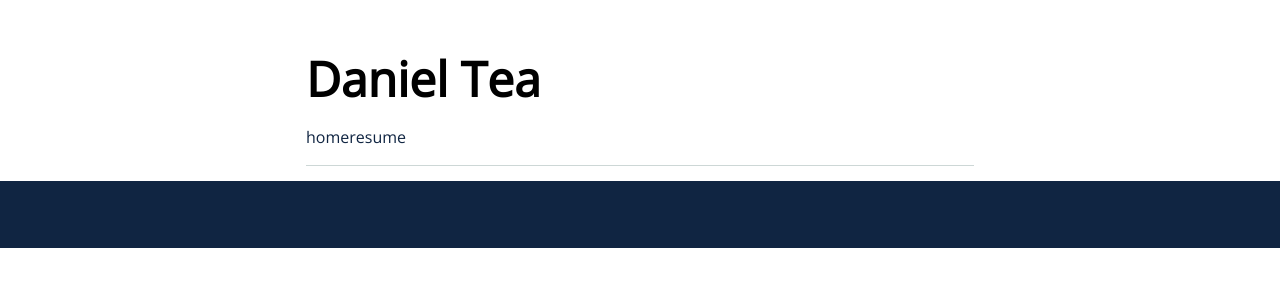
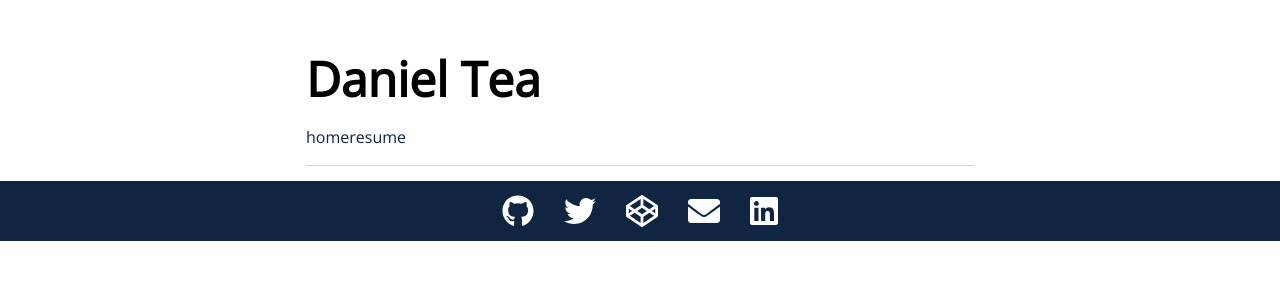
Before and after one commit to dlcoffee/website, a Next.js app: page / in a window 1280 px wide. Shown: the top 300 px of the page. Built offline with nearby package versions, Linux system fonts and the light colour scheme.

Commit message:
update font awesome

```diff
--- /dev/null
+++ b/components/Footer.js
@@ -0,0 +1,46 @@
+import { FontAwesomeIcon } from '@fortawesome/react-fontawesome'
+
+const Footer = () => {
+  return (
+    <footer className="site-footer">
+      <nav className="site-footer-nav">
+        <ul className="social-media-list">
+          <li className="social-media-item">
+            <a href="https://github.com/dlcoffee" title="github">
+              <FontAwesomeIcon icon={['fab', 'github']} size="2x" />
+            </a>
+          </li>
+
+          <li className="social-media-item">
+            <a href="https://twitter.com/_dlcoffee" title="twitter">
+              <FontAwesomeIcon icon={['fab', 'twitter']} size="2x" />
+            </a>
+          </li>
+
+          <li className="social-media-item">
+            <a href="https://codepen.io/dlcoffee" title="codepen">
+              <FontAwesomeIcon icon={['fab', 'codepen']} size="2x" />
+            </a>
+          </li>
+
+          <li className="social-media-item">
+            <a href="mailto:daniel.l.tea@gmail.com" title="email">
+              <FontAwesomeIcon icon={'envelope'} size="2x" />
+            </a>
+          </li>
+
+          <li className="social-media-item">
+            <a
+              href="https://linkedin.com/in/daniel-tea-1ab14697"
+              title="linkedin"
+            >
+              <FontAwesomeIcon icon={['fab', 'linkedin']} size="2x" />
+            </a>
+          </li>
+        </ul>
+      </nav>
+    </footer>
+  )
+}
+
+export default Footer
--- a/components/Layout.js
+++ b/components/Layout.js
@@ -1,55 +1,14 @@
 import Header from './Header'
+import Footer from './Footer'
 
 const Layout = ({ children }) => {
   return (
     <div className="container">
       <Header />
-      <div>{children}</div>
 
-      <footer className="site-footer">
-        <nav className="site-footer-nav">
-          <ul className="social-media-list">
-            <li className="social-media-item">
-              <a href="https://github.com/dlcoffee" title="github">
-                <i className="fa fa-github fa-2x" aria-hidden="true"></i>
-              </a>
-            </li>
+      <main>{children}</main>
 
-            <li className="social-media-item">
-              <a
-                href="https://twitter.com/{{ site.twitter_username }}"
-                title="twitter"
-              >
-                <i className="fa fa-twitter fa-2x" aria-hidden="true"></i>
-              </a>
-            </li>
-
-            <li className="social-media-item">
-              <a
-                href="https://codepen.io/{{ site.codepen_username }}"
-                title="codepen"
-              >
-                <i className="fa fa-codepen fa-2x" aria-hidden="true"></i>
-              </a>
-            </li>
-
-            <li className="social-media-item">
-              <a href="mailto:{{ site.email }}" title="email">
-                <i className="fa fa-envelope fa-2x" aria-hidden="true"></i>
-              </a>
-            </li>
-
-            <li className="social-media-item">
-              <a
-                href="https://linkedin.com/in/{{ site.linkedin_username }}"
-                title="linkedin"
-              >
-                <i className="fa fa-linkedin fa-2x" aria-hidden="true"></i>
-              </a>
-            </li>
-          </ul>
-        </nav>
-      </footer>
+      <Footer />
     </div>
   )
 }
--- a/package.json
+++ b/package.json
@@ -8,6 +8,10 @@
     "start": "next start"
   },
   "dependencies": {
+    "@fortawesome/fontawesome-svg-core": "^1.2.34",
+    "@fortawesome/free-brands-svg-icons": "^5.15.2",
+    "@fortawesome/free-solid-svg-icons": "^5.15.2",
+    "@fortawesome/react-fontawesome": "^0.1.14",
     "next": "^10.0.0",
     "react": "17.0.1",
     "react-dom": "17.0.1",
--- a/pages/_app.js
+++ b/pages/_app.js
@@ -1,4 +1,15 @@
+import { library } from '@fortawesome/fontawesome-svg-core'
+import {
+  faCodepen,
+  faGithub,
+  faLinkedin,
+  faTwitter,
+} from '@fortawesome/free-brands-svg-icons'
+import { faEnvelope } from '@fortawesome/free-solid-svg-icons'
+
 import '../styles.scss'
+
+library.add(faCodepen, faGithub, faLinkedin, faTwitter, faEnvelope)
 
 export default function RootApp({ Component, pageProps }) {
   return <Component {...pageProps} />
--- a/styles.scss
+++ b/styles.scss
@@ -70,8 +70,8 @@ p {
   }
 }
 
-i {
-  &.fa {
+svg {
+  &.svg-inline--fa {
     transition: color 0.1s linear;
 
     &:hover {
@@ -221,16 +221,16 @@ ol {
 }
 
 .social-media-list {
+  display: flex;
+  height: $spacing-unit-widest;
+  justify-content: center;
+  margin-bottom: 0;
   text-align: center;
-  margin-bottom: 0;
 }
 
 .social-media-item {
-  display: inline-block;
-  height: $spacing-unit-widest;
+  align-items: center;
+  display: flex;
+  list-style: none;
   margin: 0 $spacing-unit;
-
-  i.fa {
-    line-height: $spacing-unit-widest;
-  }
 }
```
Also changed, not shown: 1 other file (tests, documents, lock files or other folders).
